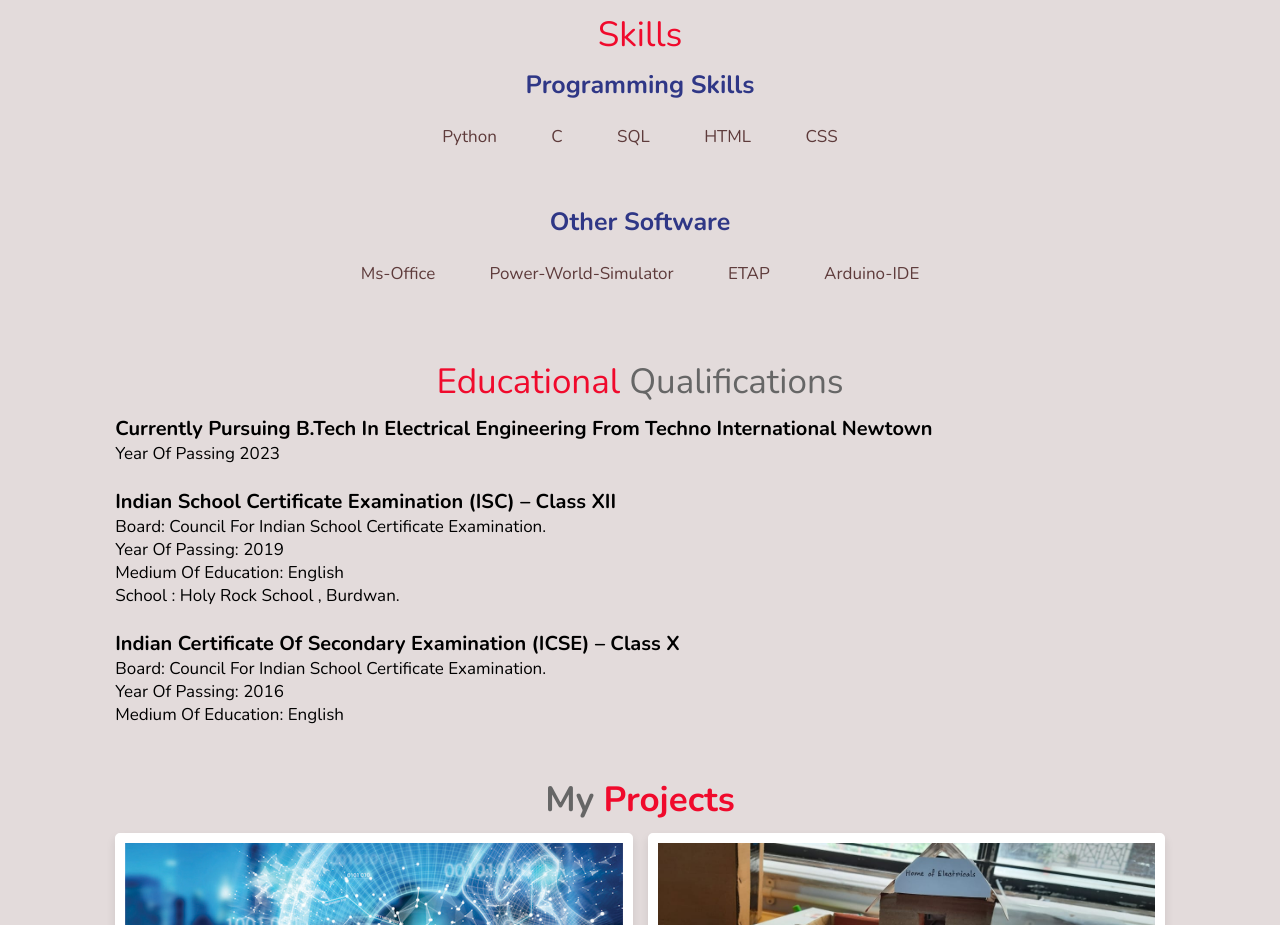
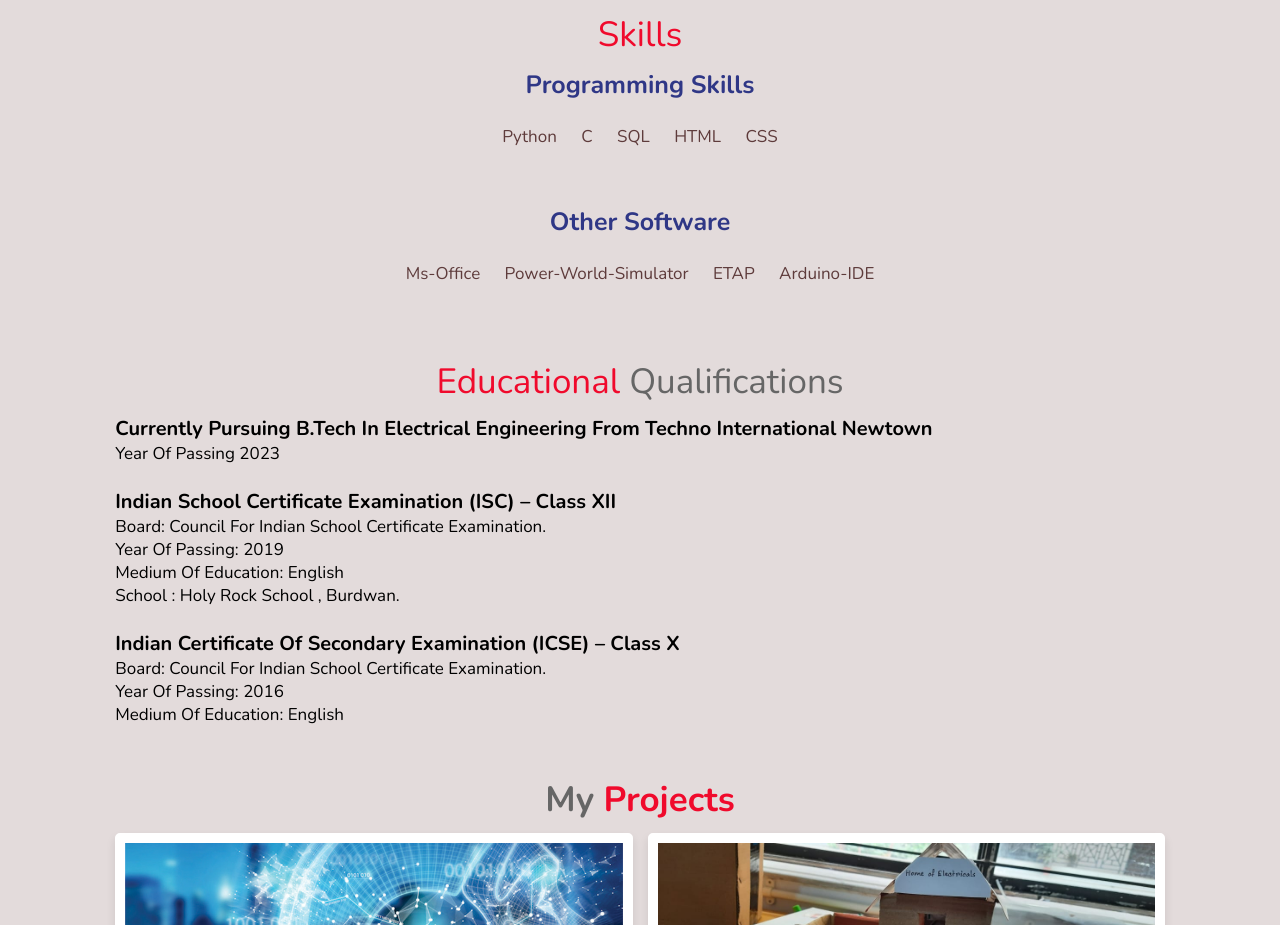
Before and after one commit to richka0804/richika0804.github.io, a plain HTML site: page index.html in a window 1280 px wide. Shown: the part 840-1765 px from the top of the page. Drawn offline with nearby package versions, Linux system fonts and the light colour scheme.

Commit message:
Update style1.css

```diff
--- a/style1.css
+++ b/style1.css
@@ -166,7 +166,7 @@ header .navbar a:hover{
 }
 
 .Skills p4{
-  word-spacing: 5rem;
+  word-spacing: 2rem;
   font-size: 1.7rem;
 
   color:rgb(94, 59, 59);
```
